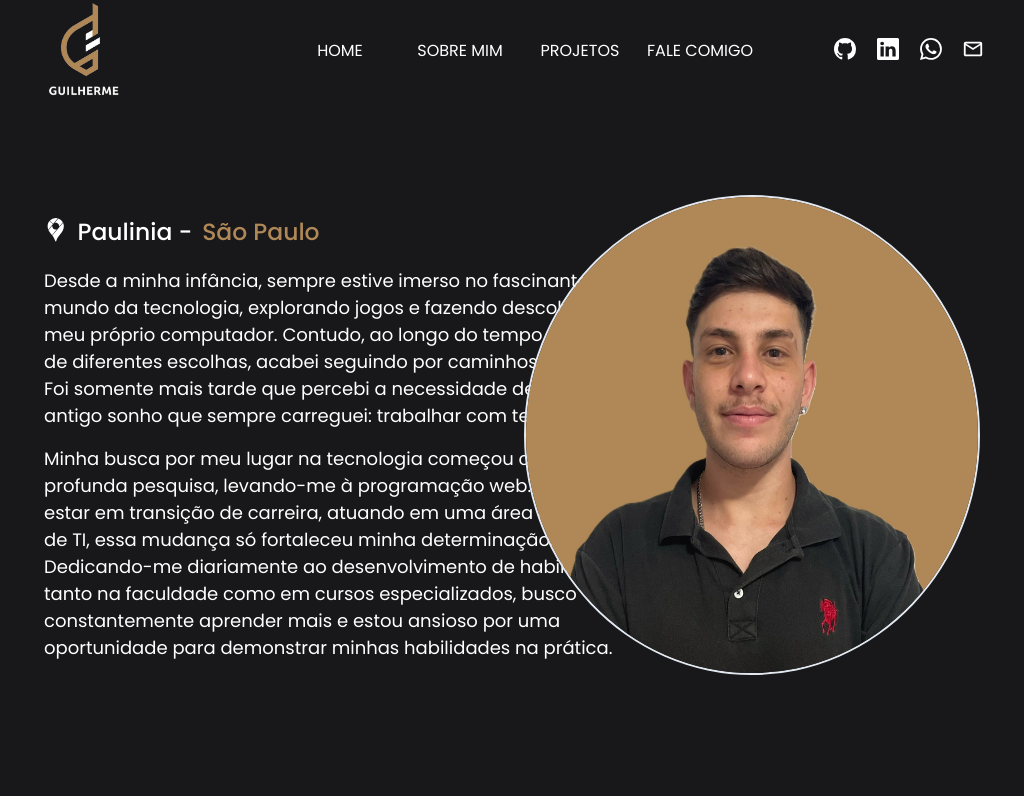
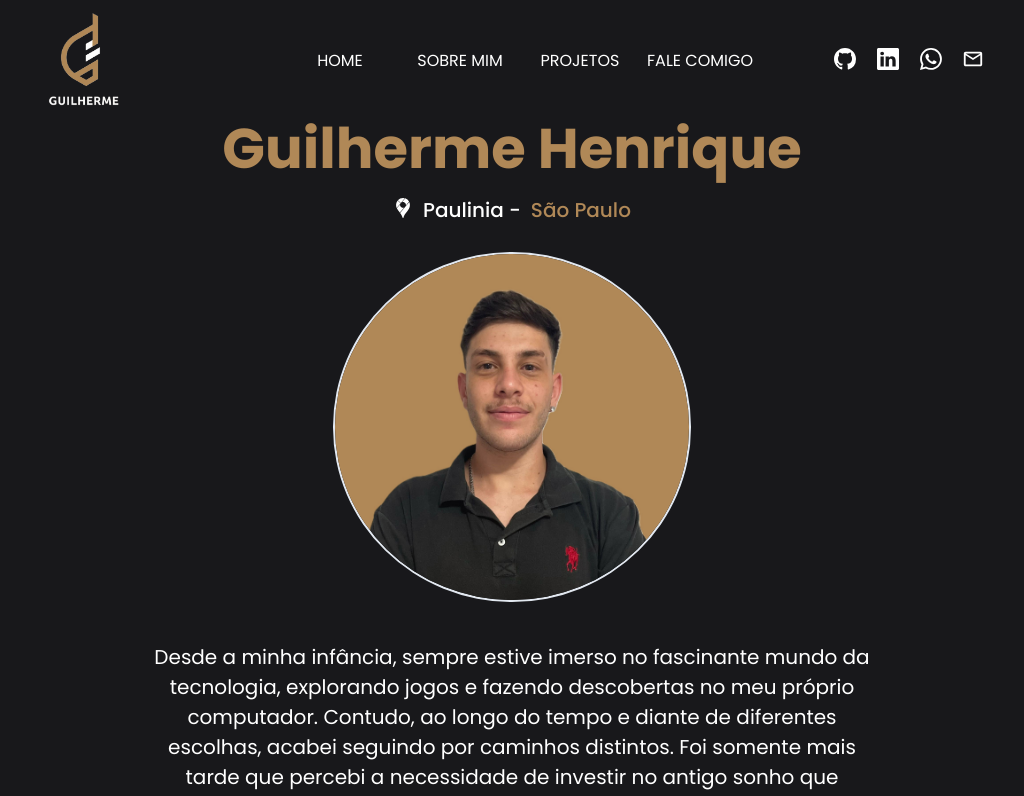
Before and after one commit to Guilherme-SilvaH/Portfolio, a React (Vite) app: page /sobre-mim in a window 1024 px wide. Shown: the top 796 px of the page. Built offline with nearby package versions, Linux system fonts and the light colour scheme.

Commit message:
Media-Querie-Desktop-All

```diff
--- a/src/Components/Header/sass/style.sass
+++ b/src/Components/Header/sass/style.sass
@@ -55,14 +55,12 @@ nav
 
 
 // Media Queries
-
-
 // Desktop
 @media (min-width: 1024px) and (max-width: 1200px)
 
 
     nav
-        height: 10vw
+        height: 12vw
 
 
 
@@ -74,6 +72,7 @@ nav
 
         .img-logo
             margin-left: 120px
+
 
 
         .nav-item
--- a/src/Components/Main/index.tsx
+++ b/src/Components/Main/index.tsx
@@ -1,7 +1,7 @@
 import './style.sass'
 import curriculo from '../../assets/Guilherme Dev - 2024.pdf'
 import { FaDownload } from 'react-icons/fa'
-import { Col,Container,Row } from 'reactstrap'
+import { Col,Row } from 'reactstrap'
 import im from '../../assets/Programming-amico.svg'
 
 
@@ -11,10 +11,9 @@ import im from '../../assets/Programming-amico.svg'
 
 export default function Main() {
     return(
-        <main className='landing-page'>
-            <Container className="container-row">
+        <main className='main'>
                 <Row xs={2}>
-                    <Col id='col-1-ab'>
+                    <Col id='col-1'>
                         <h1>Olá!</h1>
                         <p>Eu sou o <span>Guilherme</span></p>
                         <p><span>Desenvolvedor   </span>Web</p>
@@ -29,12 +28,11 @@ export default function Main() {
                         </div>
                     </Col>
 
-                    <Col id='col-2-ab'>
+                    <Col id='col-2'>
 
                         <img src={im} alt='1'></img>
                     </Col>
                 </Row>
-            </Container>
         </main>
     )
 }
--- /dev/null
+++ b/src/Components/modal/ModaStyle.sass
@@ -0,0 +1,10 @@
+
+.Modal-Style-Div
+    position: fixed
+    top: 50%
+    left: 50%
+    transform: translate(-50%, -50%)
+    background-color:  #eee4e4
+    padding: 20px
+    border-radius:  10px
+    color: black
--- a/src/Components/modal/Modal.tsx
+++ b/src/Components/modal/Modal.tsx
@@ -1,4 +1,5 @@
 import React, { ReactNode } from "react";
+import './ModaStyle.sass'
 
 interface ModalProps {
   isOpen: boolean;
@@ -15,18 +16,6 @@ interface BackgroundStyle{
   zIndex: number;
 }
 
-interface ModalStyle {
-  position: 'fixed';
-  top: string;
-  left: string;
-  transform: string;
-  backgroundColor: string;
-  padding: string
-  borderRadius: string
-  color: string
-
-}
-
 
 
 const BACKGROUND_STYLE: BackgroundStyle ={
@@ -39,22 +28,13 @@ const BACKGROUND_STYLE: BackgroundStyle ={
   zIndex: 1000,
 }
 
-const MODAL_STYLE: ModalStyle = {
-  position: "fixed",
-  top: '50%',
-  left: '50%',
-  transform: 'translate(-50%, -50%)',
-  backgroundColor: "#eee4e4",
-  padding: "20px",
-  borderRadius: "10px",
-  color: "black"
-}
+
 
 const Modal: React.FC<ModalProps> = ({ isOpen, children, setModalOpen}) => {
   if (isOpen) {
     return (
       <div style={BACKGROUND_STYLE}>
-        <div style={MODAL_STYLE}>
+        <div className="Modal-Style-Div">
           <div>
             {children}
           </div>
--- a/src/Pages/Fale-Comigo/Style-Contato.sass
+++ b/src/Pages/Fale-Comigo/Style-Contato.sass
@@ -117,3 +117,10 @@
                         cursor: pointer
                         font-size: 16px
                         margin-top: 10px
+
+// Media Queries
+// Desktop
+@media (min-width: 1024px) and (max-width: 1200px)
+
+    .container-cantato
+        margin-bottom: 60px
--- a/src/Pages/Projetos/Projeto.sass
+++ b/src/Pages/Projetos/Projeto.sass
@@ -145,6 +145,9 @@ a
             width: 100%
             padding: 20px
 
+            .responsivo-modal-inside-on
+                display: none
+
             h1
                 font-weight: 600
                 font-size: 50px
@@ -163,3 +166,89 @@ a
             .div-tec-utils
                 p
                     margin: 0
+
+
+// Media Queries
+// Desktop
+@media (min-width: 1024px) and (max-width: 1200px)
+
+    .projeto-container
+        height: 540vh
+        margin-top: 0
+
+
+        .project
+            margin-top: 10%
+            display: flex
+            flex-direction: column
+            align-items: center
+            gap: 120px
+
+
+            .card-activated
+                width: 80vw
+                height: 650px
+
+
+                .img-project
+                    width: 750px
+                    height: 450px
+
+
+                .intro
+                    h1
+                       font-size: 50px
+
+
+                .links
+
+                    font-size: 25px
+
+                    button
+
+                        width: 150px
+                        height: 40px
+
+
+                .div-modal
+                    font-size: 20px
+
+
+            .em-breve
+                width: 80vw
+                height: 650px
+
+
+                p
+                    font-size: 120px
+
+
+            //modal
+
+
+
+            .Modal-Style-Div
+                top: 45%
+                left: 45%
+
+            .inside-modal
+                width: 100vh
+                padding: 0px
+
+
+                .responsivo-modal-inside-none
+                    display: none
+
+
+                .responsivo-modal-inside-on
+                    display: block
+
+                #responsivo-div-tec-utils
+                    margin-top: 10px
+                    display: flex
+                    flex-wrap: wrap
+                    gap: 70px
+                    text-align: center
+                    justify-content: center
+                    align-content: center
+                    margin-bottom: 20px
--- a/src/Pages/Projetos/index.tsx
+++ b/src/Pages/Projetos/index.tsx
@@ -192,12 +192,16 @@ export default function Projetos(){
                                         Ler Mais
                                     </button>
                                     <Modal isOpen={openModalCard3} setModalOpen={() => setOpenModalCard3(!openModalCard3)}>
-                                    <div className="inside-modal">
+                                    <div className="inside-modal" id="inside-modal-port">
                                             <h1>Portfolio</h1>
                                             <h2>Portfólio Pessoal</h2>
+
+
                                             <p>Este projeto foi criado com o objetivo de me apresentar e destacar as habilidades que domino. O portfólio consiste em quatro páginas principais: Home, Sobre, Projetos e Fale Comigo.
                                             </p>
 
+
+                                        <div className="responsivo-modal-inside-none">
                                             <span>Objetivos do Projeto:</span>
                                             <p>
                                                 <span>Home:</span> Na página inicial, apresento uma breve introdução sobre mim e destaco minhas principais habilidades. Essa seção proporciona uma visão geral das tecnologias e competências que possuo.
@@ -210,9 +214,24 @@ export default function Projetos(){
                                             <p>
                                                 <span>Fale Comigo: </span> A página "Fale Comigo" oferece a possibilidade de os recrutadores ou clientes entrarem em contato comigo. Implementei um formulário conectado ao backend no Firebase para facilitar o envio de mensagens.
                                             </p>
+                                        </div>
+
+                                        <div className="responsivo-modal-inside-on">
+                                            <span>Objetivos do Projeto:</span>
+                                            <p>
+
+                                                O projeto tem como objetivos principais criar um site com quatro seções principais: Home, Sobre, Projetos e Fale Comigo.
+                                                Na página inicial, o foco é uma breve introdução sobre o autor e suas habilidades.
+                                                A seção "Sobre" oferece uma narrativa mais detalhada sobre a jornada do autor na tecnologia.
+                                                A parte de "Projetos" destaca projetos realizados, incluindo detalhes sobre tecnologias, desafios e soluções.
+                                                Por fim, a página "Fale Comigo"
+                                                disponibiliza um formulário conectado ao backend no Firebase para facilitar o contato de recrutadores ou cliente
+
+                                            </p>
+                                        </div>
 
                                             <span>Tecnologias Utilizadas:</span>
-                                            <div className="div-tec-utils">
+                                            <div className="div-tec-utils" id="responsivo-div-tec-utils">
 
                                                 <p>
                                                     React
@@ -229,7 +248,7 @@ export default function Projetos(){
                                             </div>
 
                                             <span>Biblotecas Utilizadas:</span>
-                                            <div className="div-tec-utils">
+                                            <div className="div-tec-utils" id="responsivo-div-tec-utils">
 
                                                 <p>
                                                     Swiper
@@ -275,7 +294,7 @@ export default function Projetos(){
 
                                         </button>
                                         <Modal isOpen={openModalCard4} setModalOpen={() => setOpenModalCard4(!openModalCard4)}>
-                                        <div className="inside-modal">
+                                        <div className="inside-modal" >
                                             <h1>Crud</h1>
                                             <h2>Projeto de Interface Responsiva para Cadastro de Clientes com CRUD</h2>
                                             <p>Um Projeto de Interface Responsiva para Cadastro de Clientes com CRUD (Create, Read, Update, Delete)
--- a/src/Pages/Sobre/Style.sass
+++ b/src/Pages/Sobre/Style.sass
@@ -1,7 +1,6 @@
 @import url('https://fonts.googleapis.com/css2?family=Poppins:ital,wght@0,100;0,200;0,300;0,400;0,500;0,600;0,700;0,800;0,900;1,100;1,200;1,300;1,400;1,500;1,600;1,700;1,800;1,900&display=swap')
 
 .landing-page
-    overflow: hidden
     margin: 0
     padding: 0
     font-family: 'Poppins'
@@ -11,7 +10,6 @@
 
 
 .container-row
-
     margin-bottom: 130px
 
     #col-1-ab
@@ -33,6 +31,9 @@
 
 
         #img-mobile-ab
+            display: none
+
+        .div-name-ab
             display: none
 
 
@@ -73,3 +74,87 @@
                 top: 0
                100%
                 top: $altura-final
+
+
+// Media Queries
+// Desktop
+@media (min-width: 1024px) and (max-width: 1200px)
+
+    .landing-page
+        height: 152vh
+
+
+        .container-row
+            margin-top: 17%
+            height: 90vh
+            align-items: center
+            justify-content: center
+            display: flex
+
+            #col-1-ab
+                width: 170vw
+                text-align: center
+
+                .div-name-ab
+                    display: flex
+                    align-content: center
+                    justify-content: center
+                    margin: 0
+
+
+                    h4
+                        font-size: 56px
+                        color: #B08857
+                        margin: 20px 0
+                        display: flex
+                        gap: 10px
+                        font-weight: 700
+
+
+                .div-city-ab
+                    align-items: center
+                    justify-content: center
+                    align-content: center
+                    display: flex
+                    margin-top: -25px
+
+                    h4
+                        font-size: 20px
+
+                .col-conteudo-ab
+                    justify-content: center
+                    text-align: center
+                    align-content: center
+                    margin-top: 30px
+                    width: 100%
+                    margin-bottom: 200px
+
+
+                    .primerio-p
+
+                        display: block
+
+                    .segundo-p
+
+                        display: block
+
+
+
+                    p
+                        font-size: 20px
+
+                #img-mobile-ab
+                    display: flex
+                    justify-content: center
+                    padding: 10px
+
+                    img
+                        border-width: 2px
+                        border-style: solid
+                        border-radius: 50%
+                        height: 350px
+
+
+
+            #col-2-ab
+                display: none
--- a/src/Pages/Sobre/index.tsx
+++ b/src/Pages/Sobre/index.tsx
@@ -10,26 +10,30 @@ export default function About (){
         <main className="landing-page">
 
             <Header/>  {/* Componente Header */}
-
             <Container className="container-row">
                 <Row xs={2}>
                     <Col id="col-1-ab">
+                        <div className="div-name-ab">
+                            <h4>Guilherme Henrique</h4>
+                        </div>
                         <div className="div-city-ab">
                             <h4> <SiGooglemaps/>
                                 Paulinia - <span className="span-ab"> São Paulo</span></h4>
                         </div>
 
-                        <Col id='img-mobile-ab'><img src={img} alt='cover'/></Col> {/* Coluna para imagem responsiva */}
+                        <Col id='img-mobile-ab'> {/* Coluna para imagem responsiva */}
+                            <img src={img} alt='cover'/>
+                        </Col>
 
                         <div className="col-conteudo-ab">{/* Texto a ser exibido */}
-                            <p>
+                            <p className="primerio-p">
                                 Desde a minha infância, sempre estive imerso no fascinante mundo da tecnologia,
                                 explorando jogos e fazendo descobertas no meu próprio computador. Contudo, ao longo do tempo e diante de diferentes escolhas,
                                 acabei seguindo por caminhos distintos. Foi somente mais tarde que percebi a necessidade de investir no antigo sonho que sempre carreguei:
                                 trabalhar com tecnologia.
                             </p>
 
-                            <p>
+                            <p className="segundo-p">
                                 Minha busca por meu lugar na tecnologia começou com uma profunda pesquisa, levando-me à programação web. Apesar de estar em transição de carreira,
                                 atuando em uma área diferente de TI,
                                 essa mudança só fortaleceu minha determinação. Dedicando-me diariamente ao desenvolvimento de habilidades,
```
